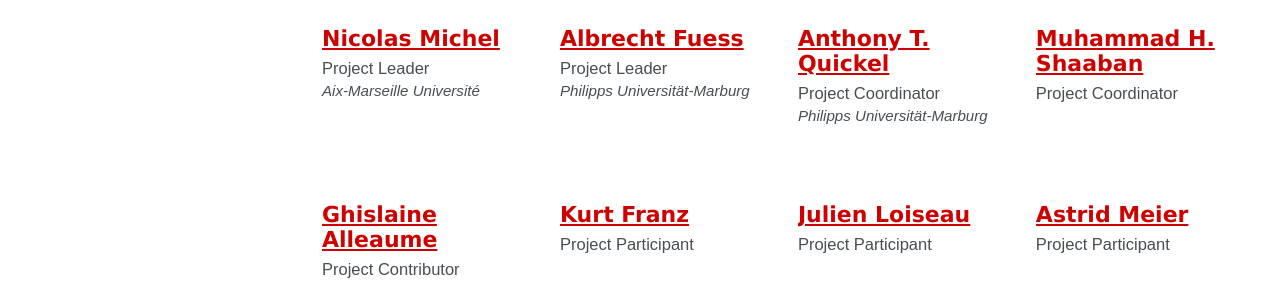
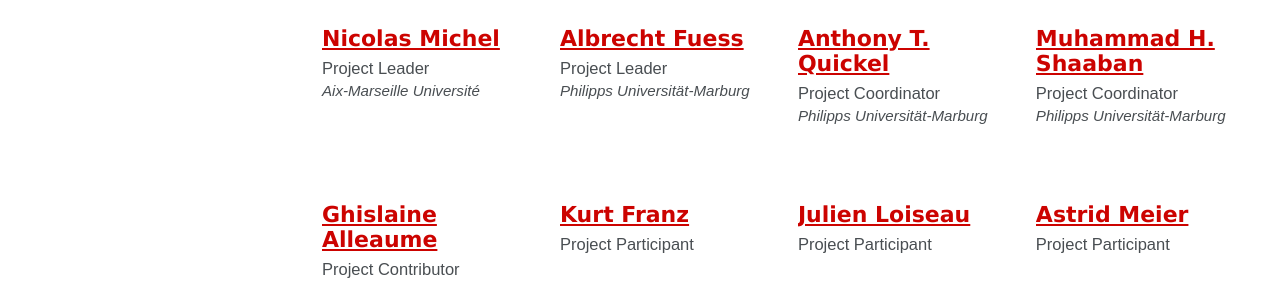
Before and after one commit to mhshaaban/egylandscapeproject.github.io, a Jekyll site: the page built from _pages/members-archive.md, in a window 1280 px wide. Shown: the part 148-448 px from the top of the page. Built offline with Jekyll 4.4.1, drawn with Linux system fonts in a browser that asks for light colours; cached includes are drawn as plain includes; nearby versions of some CDN libraries; some web fonts are replaced.

Commit message:
Update MuhammadShaaban.md

```diff
--- a/_members/MuhammadShaaban.md
+++ b/_members/MuhammadShaaban.md
@@ -1,6 +1,7 @@
 ---
 title: "Muhammad H. Shaaban"
 excerpt: "Project Coordinator"
+institution: "Philipps Universität-Marburg"
 author: Muhammad H. Shaaban
 date: "2019-01-04"
 toc: false
```
